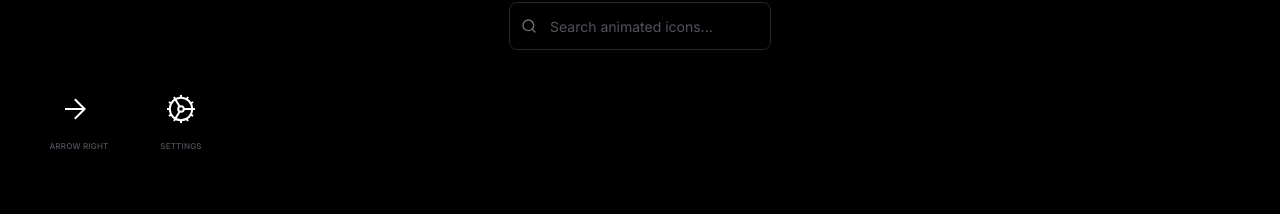
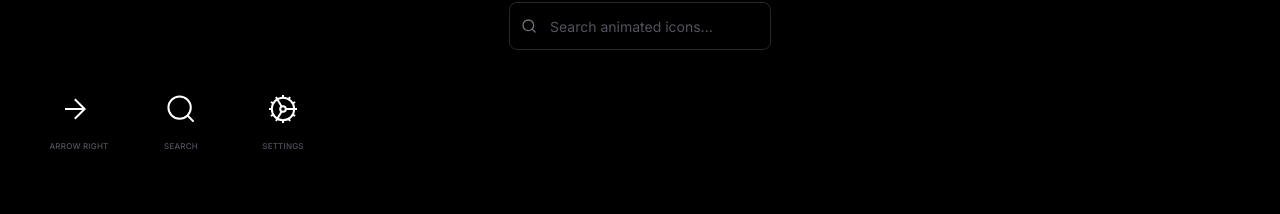
Before and after one commit to Harijohnson/cssvg-icon, a Next.js app: page / in a window 1280 px wide. Shown: the part 190-404 px from the top of the page. Built offline with nearby package versions, Linux system fonts and the light colour scheme; no server answers.

Commit message:
google tag manager added

```diff
--- a/app/layout.tsx
+++ b/app/layout.tsx
@@ -60,6 +60,17 @@ export default function RootLayout({
     >
       <body>
         <Script
+          src="https://www.googletagmanager.com/gtag/js?id=G-XWWN0WHBDW"
+          strategy="afterInteractive"
+        />
+        <Script
+          id="gtag-init"
+          strategy="afterInteractive"
+          dangerouslySetInnerHTML={{
+            __html: `window.dataLayer=window.dataLayer||[];function gtag(){dataLayer.push(arguments);}gtag('js',new Date());gtag('config','G-XWWN0WHBDW');`,
+          }}
+        />
+        <Script
           id="gtm-init"
           strategy="afterInteractive"
           dangerouslySetInnerHTML={{
--- a/components/IconExplorer.tsx
+++ b/components/IconExplorer.tsx
@@ -74,11 +74,22 @@ export default function IconExplorer({ initialIcons }: IconExplorerProps) {
               {pickerOpen && (
                 <div className="relative">
                   <div className="absolute z-40">
-                    <ChromePicker
-                      disableAlpha
-                      color={color}
-                      onChange={(val) => setColor(val.hex)}
-                    />
+                    <div className="rounded-lg overflow-hidden shadow-xl border border-zinc-700">
+                      <ChromePicker
+                        disableAlpha
+                        color={color}
+                        onChange={(val) => setColor(val.hex)}
+                      />
+                      <div className="flex justify-end bg-zinc-900 px-3 py-2 border-t border-zinc-700">
+                        <button
+                          type="button"
+                          onClick={() => setPickerOpen(false)}
+                          className="text-xs text-zinc-400 hover:text-white px-3 py-1 rounded bg-zinc-800 hover:bg-zinc-700 transition-colors"
+                        >
+                          Close
+                        </button>
+                      </div>
+                    </div>
                   </div>
                 </div>
               )}
@@ -133,7 +144,7 @@ export default function IconExplorer({ initialIcons }: IconExplorerProps) {
                   aria-label={`Open ${icon.name} icon details`}
                   onKeyDown={(e) => e.key === "Enter" && setSelectedIcon(icon)}
                 >
-                  <Card className="bg-black border-zinc-800 hover:border-zinc-600 transition-all duration-200 p-2 flex flex-col items-center justify-center gap-1 aspect-square">
+                  <Card className="bg-black border-zinc-800 hover:border-zinc-600 transition-all duration-200 p-0 flex flex-col items-center justify-center gap-1 aspect-square">
                     <IconRenderer
                       slug={icon.slug}
                       className={cn(
@@ -144,7 +155,7 @@ export default function IconExplorer({ initialIcons }: IconExplorerProps) {
                       strokeWidth={strokeWidth}
                       size={size}
                     />
-                    <span className="text-[8px] uppercase tracking-wide font-medium text-zinc-600 group-hover:text-zinc-400 transition-colors truncate w-full text-center">
+                    <span className="text-[8px]  uppercase tracking-wide font-medium text-zinc-600 group-hover:text-zinc-400 transition-colors truncate w-full text-center">
                       {icon.name}
                     </span>
                   </Card>
--- /dev/null
+++ b/icons/search/search.json
@@ -0,0 +1,15 @@
+{
+  "name": "Search",
+  "slug": "search",
+  "description": "Animated search icon",
+  "tags": [
+   "find",
+   "scan",
+   "magnifier",
+   "magnifying glass",
+   "lens"
+  ],
+  "link": "https://cssvg.com/share/1a16a6ff-5478-4dea-845e-1e889c88caf2",
+  "credit": "Hari",
+  "reference": "https://lucide.dev/icons/"
+}
--- /dev/null
+++ b/icons/search/search.tsx
@@ -0,0 +1,55 @@
+"use client";
+
+// Auto-generated by CSSVG Editor
+// Drop into any Next.js / Vite + Tailwind v3+ project.
+
+export interface AnimatedSceneProps {
+  className?: string;
+  size?: number;
+  color?: string;
+  strokeWidth?: number;
+}
+
+export default function AnimatedScene({
+  className = "",
+  size = 40,
+  color = "currentColor",
+  strokeWidth = 2,
+}: AnimatedSceneProps = {}) {
+  return (
+    <div
+      className={`inline-flex items-center justify-center overflow-hidden ${className}`}
+      style={{ width: size, height: size, flexShrink: 0 }}
+    >
+      <svg
+        xmlns="http://www.w3.org/2000/svg"
+        viewBox="0 0 40 40"
+        width={size}
+        height={size}
+        fill="none"
+        aria-hidden="true"
+      >
+      {/* Group: Group */}
+      <g transform={"translate(20,20) rotate(0,0,0) scale(1,1)"}>
+        <animateTransform attributeName="transform" type="translate" values={"20,20;22.48,15.52;16.16,17.76;23.12,20.72;20,20"} dur={"4s"} repeatCount={"indefinite"} calcMode={"spline"} keyTimes={"0;0.2475;0.5;0.7525;1"} keySplines={"0 0 1 1;0 0 1 1;0 0 1 1;0 0 1 1"} additive="replace" />
+        <animateTransform attributeName="transform" type="rotate" values={"0,0,0;-16.6,0,0;4.82,0,0;0,0,0;0,0,0"} dur={"4s"} repeatCount={"indefinite"} calcMode={"spline"} keyTimes={"0;0.2475;0.5;0.7525;1"} keySplines={"0 0 1 1;0 0 1 1;0 0 1 1;0 0 1 1"} additive="sum" />
+        <animateTransform attributeName="transform" type="scale" values={"1,1;1,1;1,1;1,1;1,1"} dur={"4s"} repeatCount={"indefinite"} calcMode={"spline"} keyTimes={"0;0.2475;0.5;0.7525;1"} keySplines={"0 0 1 1;0 0 1 1;0 0 1 1;0 0 1 1"} additive="sum" />
+        {/* Element 1: path */}
+        <g transform={"translate(6.83,6.83) rotate(0,0,0) scale(1,1)"}>
+          <animateTransform attributeName="transform" type="translate" values={"6.83,6.83;6.83,6.83"} dur={"4s"} repeatCount={"indefinite"} calcMode={"spline"} keyTimes={"0;1"} keySplines={"0 0 1 1"} additive="replace" />
+          <animateTransform attributeName="transform" type="rotate" values={"0,0,0;0,0,0"} dur={"4s"} repeatCount={"indefinite"} calcMode={"spline"} keyTimes={"0;1"} keySplines={"0 0 1 1"} additive="sum" />
+          <animateTransform attributeName="transform" type="scale" values={"1,1;1,1"} dur={"4s"} repeatCount={"indefinite"} calcMode={"spline"} keyTimes={"0;1"} keySplines={"0 0 1 1"} additive="sum" />
+          <path d="m21 21-4.34-4.34" transform={"translate(-18.83,-18.83)"} fill="none" stroke={color} strokeWidth={strokeWidth} vectorEffect="non-scaling-stroke" style={{ opacity: 1 }} />
+        </g>
+        {/* Element 2: circle */}
+        <g transform={"translate(-1,-1) rotate(0,0,0) scale(1,1)"}>
+          <animateTransform attributeName="transform" type="translate" values={"-1,-1;-1,-1"} dur={"4s"} repeatCount={"indefinite"} calcMode={"spline"} keyTimes={"0;1"} keySplines={"0 0 1 1"} additive="replace" />
+          <animateTransform attributeName="transform" type="rotate" values={"0,0,0;0,0,0"} dur={"4s"} repeatCount={"indefinite"} calcMode={"spline"} keyTimes={"0;1"} keySplines={"0 0 1 1"} additive="sum" />
+          <animateTransform attributeName="transform" type="scale" values={"1,1;1,1"} dur={"4s"} repeatCount={"indefinite"} calcMode={"spline"} keyTimes={"0;1"} keySplines={"0 0 1 1"} additive="sum" />
+          <circle cx={0} cy={0} r={8} fill="none" stroke={color} strokeWidth={strokeWidth} vectorEffect="non-scaling-stroke" style={{ opacity: 1 }} />
+        </g>
+      </g>
+      </svg>
+    </div>
+  );
+}
```
Also changed, not shown: icons/search/search.svg (added).
